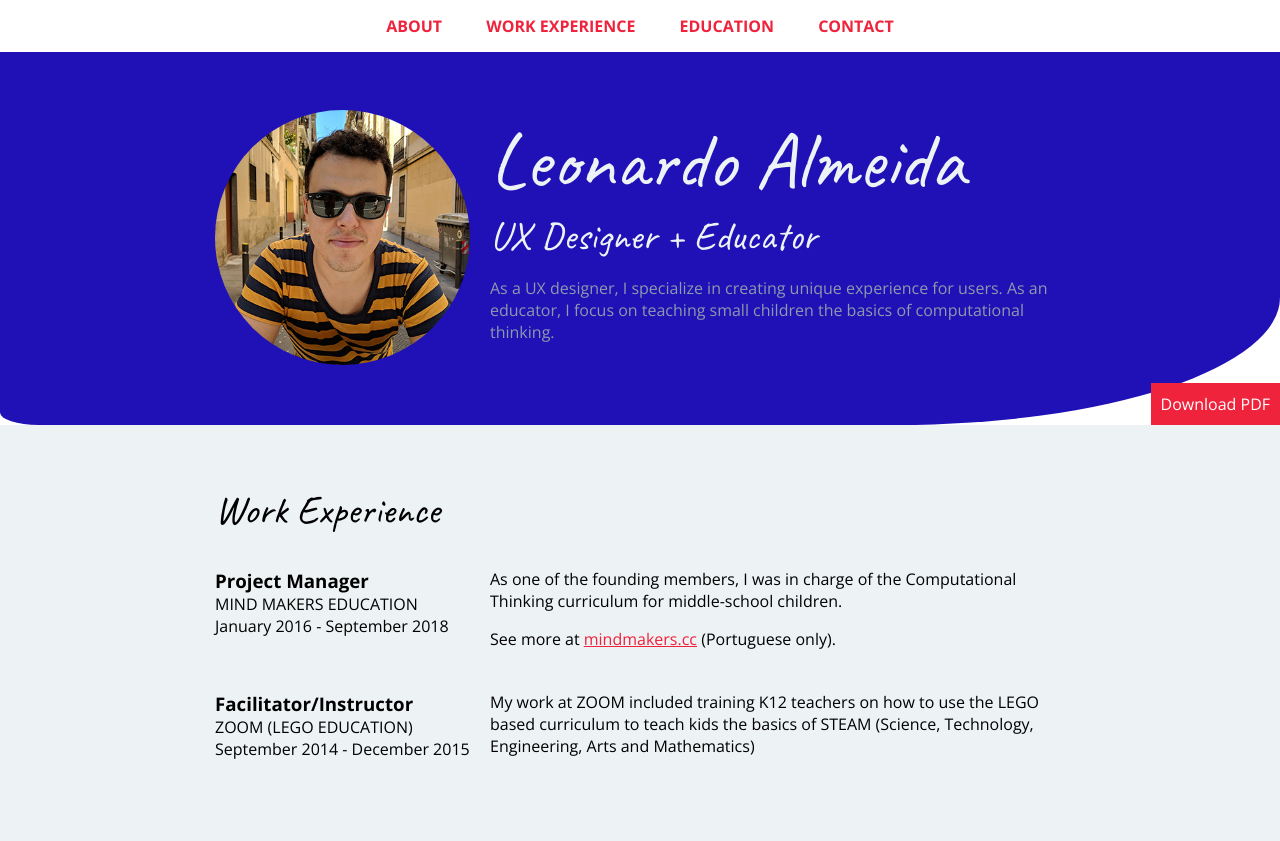
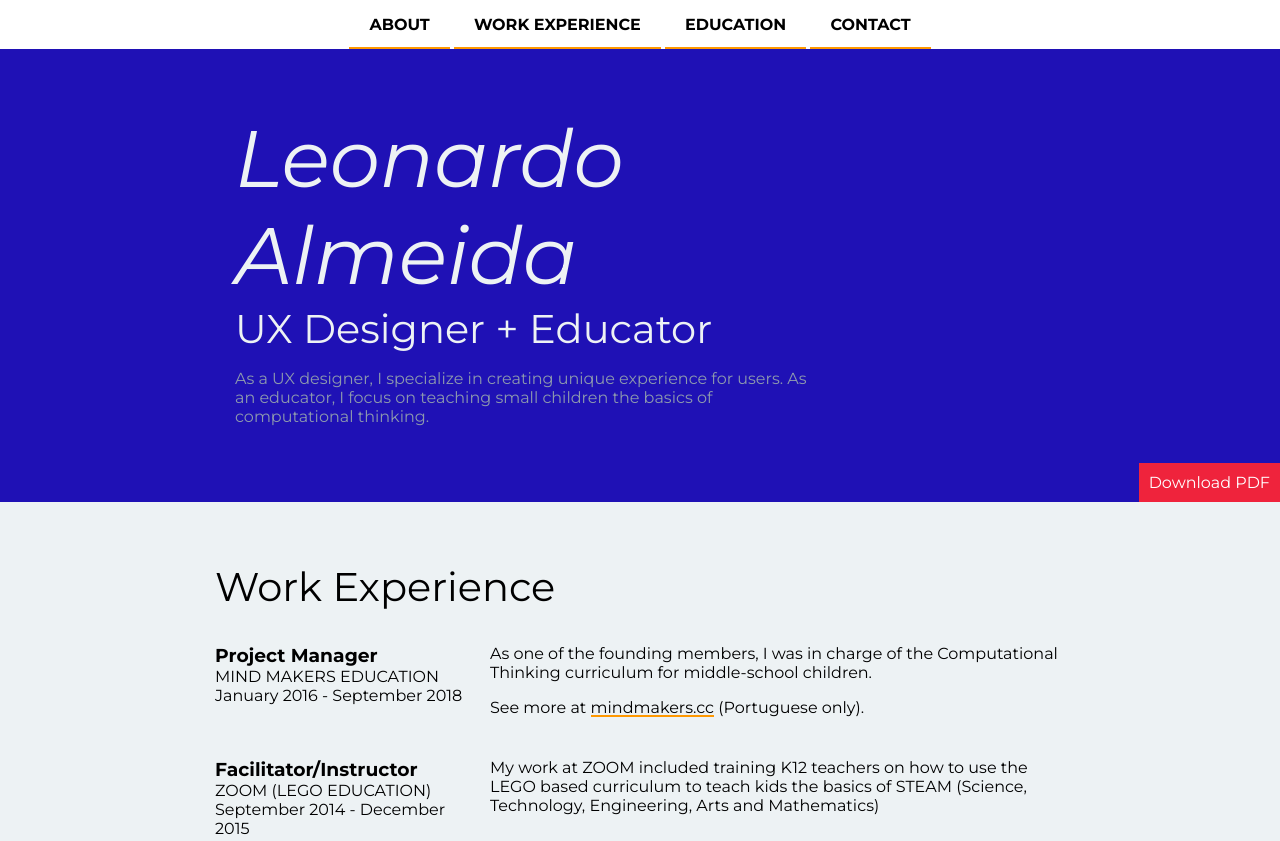
Before and after one commit to UXDSkillslab1718/4-final-assignment-challenge-leleoalmeida, a plain HTML site: page index.html in a window 1280 px wide. Shown: the top 841 px of the page. Drawn offline with nearby package versions, Linux system fonts and the light colour scheme.

Commit message:
link hover and profile pic changes
playing around with link hover states.

removed my picture because i dont want my beauty on the internet

```diff
--- a/css/styles.css
+++ b/css/styles.css
@@ -1,3 +1,7 @@
+:root {
+  --mainColor: #ff9800;
+}
+
 html {
   box-sizing: border-box;
 }
@@ -6,19 +10,31 @@ html {
 }
 
 body {
-	font-family: 'Open Sans', sans-serif;
+  font-family: 'Montserrat', sans-serif;
   margin: 0;
 }
+
 a {
   color: #EF233C;
+  background:
+  linear-gradient(
+    to bottom, var(--mainColor) 0%,
+    var(--mainColor) 100%
+    );
+    background-position: 0 100%;
+    background-repeat: repeat-x;
+    background-size: 4px 2px;
+    color: #000;
+    text-decoration: none;
+    transition: background-size .2s;
   }
-
   a:hover {
     text-decoration: none;
+    background-size: 4px 50px;
   }
 
   h1, h2 {
-	font-family: 'Caveat', cursive;
+    font-family: 'Montserrat', sans-serif;
     font-weight: 400;
   }
 
@@ -60,8 +76,6 @@ header, footer {
     background: #3f51b5;
     color: #8D99AE;
     background-color:#1f11b5;
-    border-bottom-left-radius:3%;
-    border-bottom-right-radius:30%;
   }
 
   header{
--- a/index.html
+++ b/index.html
@@ -5,9 +5,8 @@
 
     <meta charset="UTF-8">
     <meta name="viewport" content="width=device-width, initial-scale=1.0">
-    <title>Alex Konings | Resume</title>
-
-    <link href="https://fonts.googleapis.com/css?family=Caveat|Open+Sans:400,700" rel="stylesheet">
+    <title>Leonardo Almeida | Resume</title>
+<link href="https://fonts.googleapis.com/css?family=Montserrat:400,400i,700" rel="stylesheet">
     <link rel="stylesheet" type="text/css" href="css/styles.css">
 </head>
 <body>
@@ -21,9 +20,9 @@
     		<a href="#contact">Contact</a>
     	</nav>
     	<div class="content-wrap">
-    		<img class="profile-img col-narrow" src="images/leonardo-almeida.jpg" alt="Leonardo Almeida">
+
     		<div class="col-wide">
-	        	<h1>Leonardo Almeida</h1>
+	        	<h1><i>Leonardo Almeida</i></h1>
 	        	<h2>UX Designer + Educator</h2>
 	        	<p>As a UX designer, I specialize in creating unique experience for users. As an educator, I focus on teaching small children the basics of computational thinking.</p>
         	</div>
```
Lines whose indentation alone changed are shown as unchanged.
